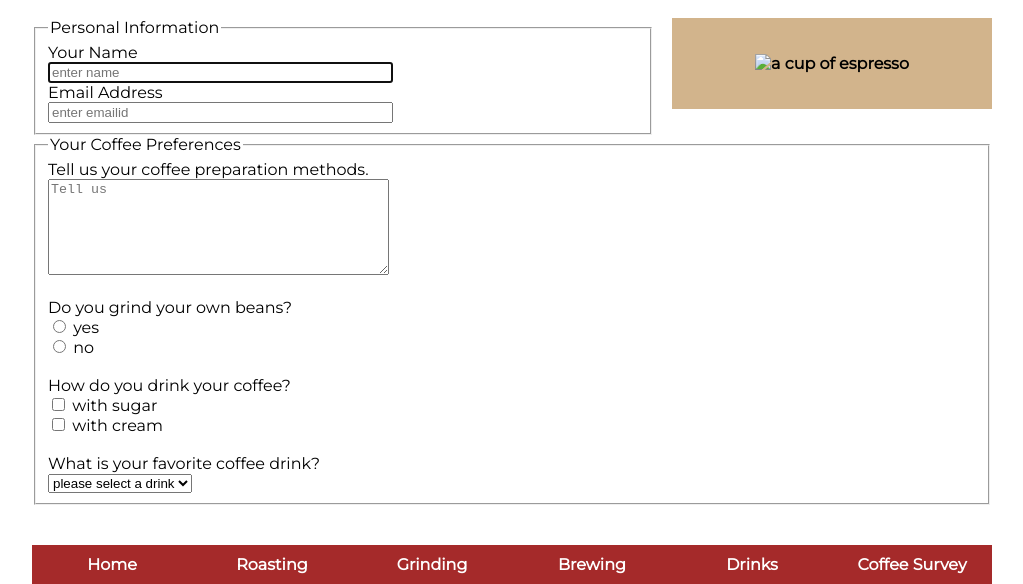
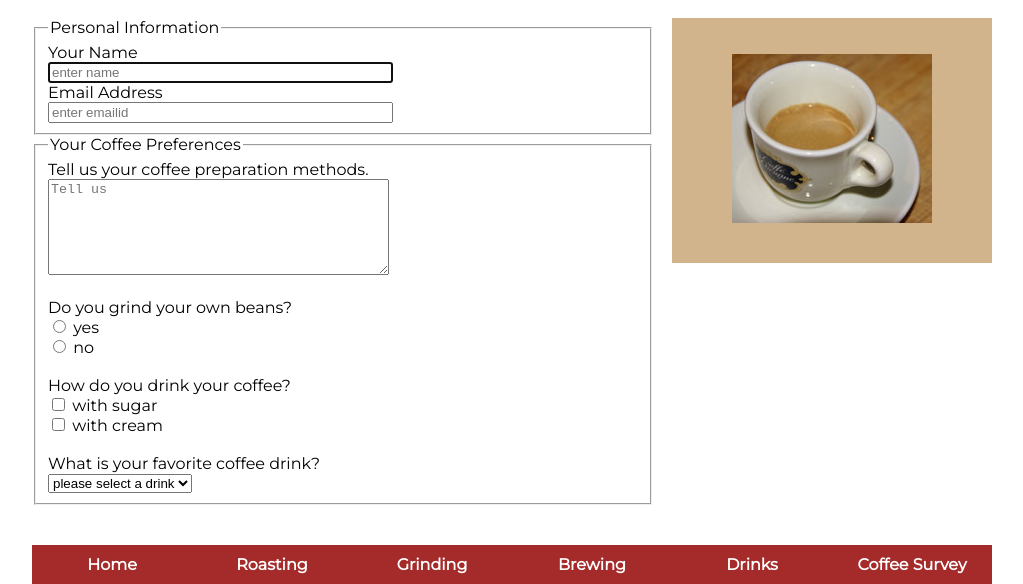
Before and after one commit to momin2115/coffee, a plain HTML site: page survey.html in a window 1280 px wide. Shown: the part 242-826 px from the top of the page, without its empty margins (128-1151 px from the left). Drawn offline with Linux system fonts and the light colour scheme; files whose address does not match are found by name.

Commit message:
Update survey.html

```diff
--- a/survey.html
+++ b/survey.html
@@ -26,7 +26,7 @@
 <h1>Coffee Survey</h1>
 <aside>
     <figure>
-            <img src="images/espresso.jpg" alt="a cup of espresso">
+            <img src="espresso.jpg" alt="a cup of espresso">
     </figure>
 </aside>
 <form action="coffee-survey.php" method="post">
```
